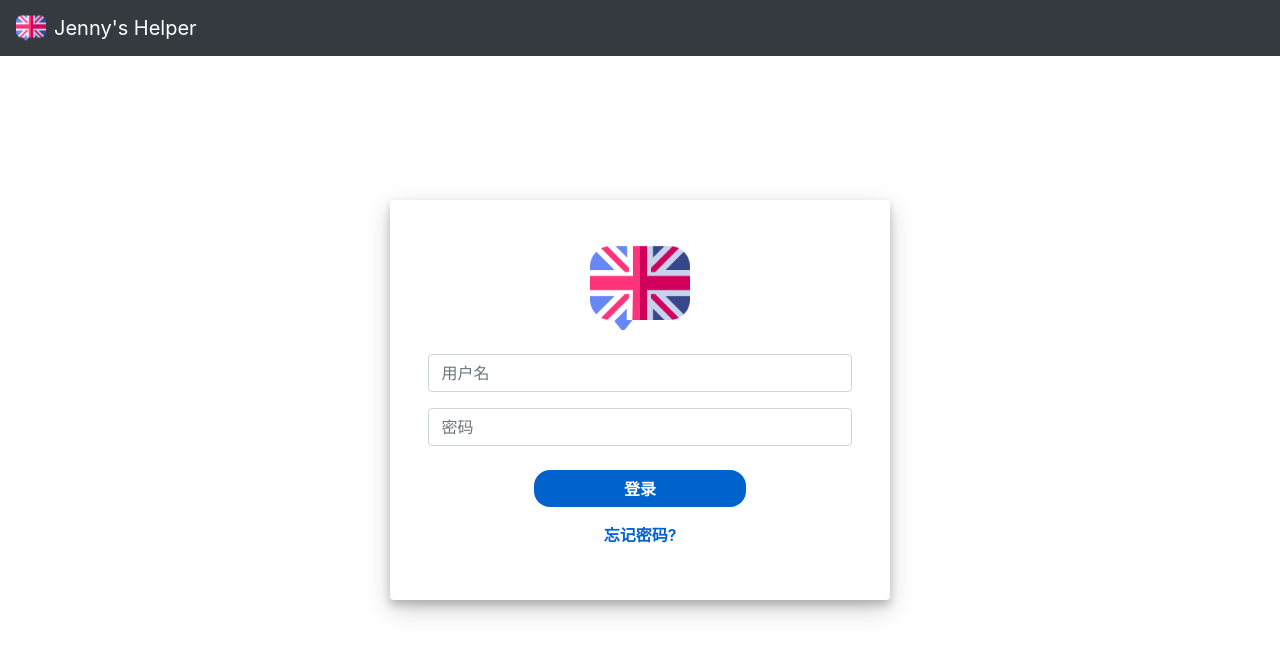
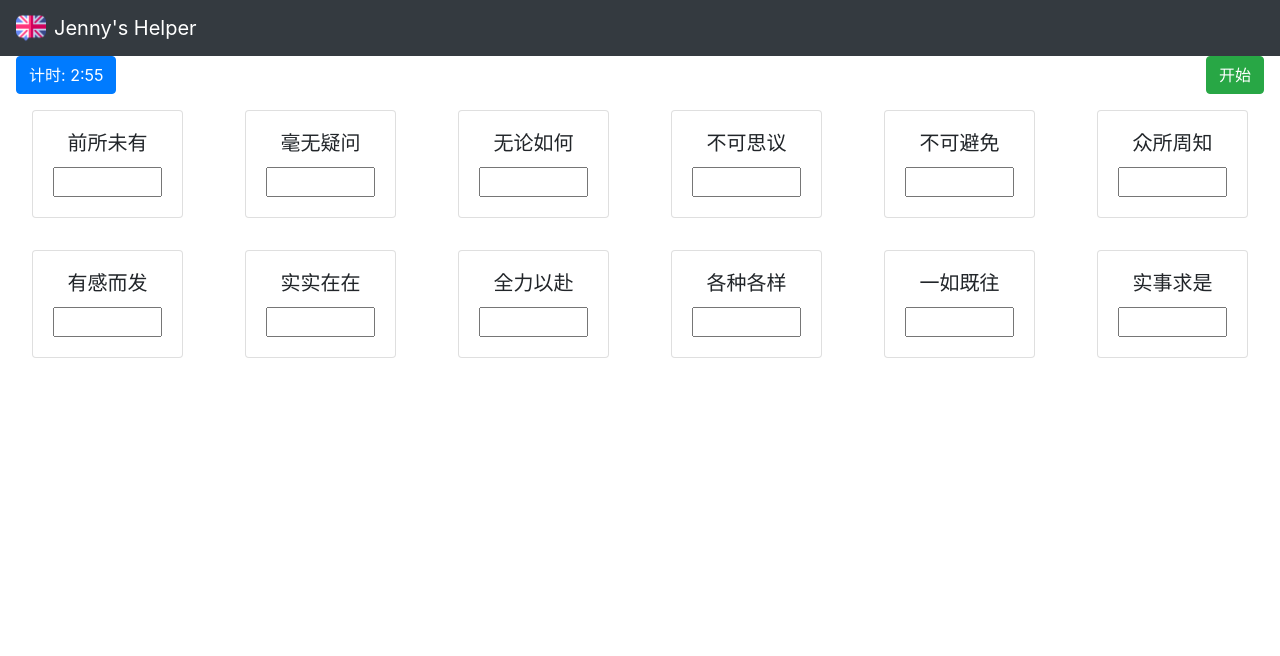
Before and after one commit to FrankLeeeee/Jenny-s-Helper, a React app: page /dictation in a window 1280 px wide. Built offline with nearby package versions, Linux system fonts and the light colour scheme.

Commit message:
add new pages

```diff
--- a/package.json
+++ b/package.json
@@ -20,6 +20,7 @@
   "homepage": "https://github.com/FrankLeeeee/Jenny-s-Helper#readme",
   "devDependencies": {
     "@babel/core": "^7.8.6",
+    "@babel/plugin-proposal-class-properties": "^7.8.3",
     "@babel/preset-env": "^7.8.6",
     "@babel/preset-react": "^7.8.3",
     "babel-loader": "^8.0.6",
--- a/src/components/login.js
+++ b/src/components/login.js
@@ -1,15 +1,15 @@
 import React, { Component } from "react";
 import "bootstrap/dist/css/bootstrap.min.css";
 import "../static/app.css";
-import logo from "../../public/assets/logo.png";
+import logo from "@/assets/logo.png";
 
 export default class Login extends Component {
   render() {
     return (
-      <div className="page-center general-form height-400 rounded">
+      <div className="general-form rounded">
         <form>
           <div className="text-center mb-3">
-            <img src={logo} width="100px" />
+            <img src={logo} width="100px" alt="logo" />
           </div>
           <div className="form-group">
             <input
--- a/src/components/navbar.js
+++ b/src/components/navbar.js
@@ -1,6 +1,6 @@
 import React from "react";
 import "bootstrap/dist/css/bootstrap.min.css";
-import logo from "../../public/assets/logo.png";
+import logo from "@/assets/logo.png";
 
 export default class Navbar extends React.Component {
   render() {
--- a/src/components/temperate.js
+++ b/src/components/temperate.js
@@ -6,7 +6,7 @@ import thermometer from "../../public/assets/thermometer.png";
 export default class Temperature extends Component {
   render() {
     return (
-      <div className="page-center general-form height-300 rounded">
+      <div className="general-form rounded">
         <form>
           <div className="text-center mb-3">
             <img src={thermometer} width="100px" />
--- /dev/null
+++ b/src/components/timer.js
@@ -0,0 +1,52 @@
+import React, { Component } from "react";
+
+export default class Timer extends Component {
+  constructor(props) {
+    super(props);
+    this.state = {
+      minutes: props.min,
+      seconds: 0
+    };
+  }
+
+  componentDidMount() {
+    this.myInterval = setInterval(() => {
+      const { seconds, minutes } = this.state;
+
+      if (seconds > 0) {
+        this.setState(({ seconds }) => ({
+          seconds: seconds - 1
+        }));
+      }
+      if (seconds === 0) {
+        if (minutes === 0) {
+          clearInterval(this.myInterval);
+        } else {
+          this.setState(({ minutes }) => ({
+            minutes: minutes - 1,
+            seconds: 59
+          }));
+        }
+      }
+    }, 1000);
+  }
+
+  componentWillUnmount() {
+    clearInterval(this.myInterval);
+  }
+
+  render() {
+    const { minutes, seconds } = this.state;
+    return (
+      <button className="btn btn-primary" width="100px">
+        {minutes === 0 && seconds === 0 ? (
+          <span>时间到！</span>
+        ) : (
+          <span>
+            计时: {minutes}:{seconds < 10 ? `0${seconds}` : seconds}
+          </span>
+        )}
+      </button>
+    );
+  }
+}
--- /dev/null
+++ b/src/components/wordcard.js
@@ -0,0 +1,23 @@
+import React from "react";
+import "bootstrap/dist/css/bootstrap.min.css";
+
+export default class WordCard extends React.Component {
+  constructor(props) {
+    super(props);
+  }
+
+  render() {
+    const { question } = this.props;
+
+    return (
+      <div className="p-3">
+        <div className="card">
+          <div className="card-body">
+            <h5 className="card-title text-center">{question}</h5>
+            <input type="text" className="w-100"></input>
+          </div>
+        </div>
+      </div>
+    );
+  }
+}
--- a/src/index.html
+++ b/src/index.html
@@ -3,7 +3,7 @@
   <head>
     <meta charset="UTF-8" />
     <meta name="viewport" content="width=device-width, initial-scale=1.0" />
-    <script src="./index.js"></script>
+    <script src="./index.js" type="javascript"></script>
     <title>Jenny's Helper</title>
   </head>
   <body>
--- /dev/null
+++ b/src/pages/dictationPage.js
@@ -0,0 +1,57 @@
+import React, { Component } from "react";
+import "bootstrap/dist/css/bootstrap.min.css";
+import "../static/app.css";
+import Navbar from "../components/navbar";
+import WordCard from "../components/wordcard";
+import Timer from "../components/timer";
+
+export default class DictationPage extends Component {
+  constructor() {
+    super();
+    this.questions_list = [
+      "前所未有",
+      "毫无疑问",
+      "无论如何",
+      "不可思议",
+      "不可避免",
+      "众所周知",
+      "有感而发",
+      "实实在在",
+      "全力以赴",
+      "各种各样",
+      "一如既往",
+      "实事求是"
+    ];
+  }
+
+  createCards = () => {
+    return this.questions_list.map((item, idx) => (
+      <div className="col-sm-6 col-md-4 col-lg-2">
+        <WordCard key={idx} question={item} />
+      </div>
+    ));
+  };
+
+  render() {
+    return (
+      <div>
+        <div>
+          <Navbar />
+        </div>
+        <div className="fluid-container pl-3 pr-3">
+          <div className="row">
+            <div className="col">
+              <div className="float-left">
+                <Timer min={3} />
+              </div>
+              <div className="float-right">
+                <button class="btn btn-success">开始</button>
+              </div>
+            </div>
+          </div>
+          <div className="row">{this.createCards()}</div>
+        </div>
+      </div>
+    );
+  }
+}
--- a/src/pages/loginPage.js
+++ b/src/pages/loginPage.js
@@ -1,4 +1,5 @@
 import React, { Component } from "react";
+import "bootstrap/dist/css/bootstrap.min.css";
 import Navbar from "../components/navbar";
 import Login from "../components/login";
 import "../static/app.css";
@@ -10,7 +11,7 @@ export default class LoginPage extends Component {
         <div>
           <Navbar />
         </div>
-        <div className="container">
+        <div className="page-center">
           <Login />
         </div>
       </div>
--- a/src/router.js
+++ b/src/router.js
@@ -1,16 +1,15 @@
 import React from "react";
 import { BrowserRouter as Router, Route, Switch } from "react-router-dom";
 import LoginPage from "./pages/loginPage";
-import TempPage from "./pages/tempPage";
+import DictationPage from "./pages/dictationPage";
 
 const MyRouter = () => (
   <Router>
-    <div>
-      <Switch>
-        <Route path="/" component={LoginPage} />
-        <Route path="/temperature" component={TempPage} />
-      </Switch>
-    </div>
+    <Switch>
+      <Route exact path="/" component={LoginPage} />
+      <Route exact path="/temperature" component={LoginPage} />
+      <Route exact path="/dictation" component={DictationPage} />
+    </Switch>
   </Router>
 );
 
--- a/src/static/app.css
+++ b/src/static/app.css
@@ -1,21 +1,3 @@
-.height-400 {
-  height: 400px;
-}
-
-.height-300 {
-  height: 300px;
-}
-
-.page-center {
-  position: absolute;
-  top: 0;
-  bottom: 0;
-  left: 0;
-  right: 0;
-
-  margin: auto;
-}
-
 .btnSubmit {
   width: 50%;
   border-radius: 1rem;
@@ -42,3 +24,11 @@
   padding: 3%;
   box-shadow: 0 5px 8px 0 rgba(0, 0, 0, 0.2), 0 9px 26px 0 rgba(0, 0, 0, 0.19);
 }
+
+.page-center {
+  position: fixed;
+  top: 50%;
+  left: 50%;
+  /* bring your own prefixes */
+  transform: translate(-50%, -50%);
+}
--- a/webpack.config.js
+++ b/webpack.config.js
@@ -2,7 +2,10 @@ const path = require("path");
 const HtmlWebpackPlugin = require("html-webpack-plugin");
 const UglifyJsPlugin = require("uglifyjs-webpack-plugin");
 const { CleanWebpackPlugin } = require("clean-webpack-plugin");
-let webpack = require("webpack");
+
+function resolve(dir) {
+  return path.join(__dirname, dir);
+}
 
 module.exports = {
   entry: "./src/index.js",
@@ -23,7 +26,8 @@ module.exports = {
   devServer: {
     contentBase: path.join(__dirname, "dist"),
     port: 9000,
-    open: true
+    open: true,
+    historyApiFallback: true
   },
   module: {
     rules: [
@@ -32,17 +36,13 @@ module.exports = {
         use: [{ loader: "style-loader" }, { loader: "css-loader" }]
       },
       {
-        test: /\.(png|jpe?g|gif)$/,
-        include: path.join(__dirname, "public/assets/"),
-        use: [{ loader: "url-loader" }, { loader: "file-loader" }]
+        test: /\.(png|jpg|jpeg|gif)$/,
+        include: path.join(__dirname, "public/"),
+        use: [{ loader: "url-loader" }]
       },
       {
         test: /\.(eot|ttf|woff|svg)$/,
         use: "file-loader"
-      },
-      {
-        test: /\.(htm|html)$/,
-        use: "html-withimg-loader"
       },
       {
         test: /\.js$/,
@@ -51,5 +51,10 @@ module.exports = {
         exclude: /node_modules/ // 排除掉node_modules，优化打包速度
       }
     ]
+  },
+  resolve: {
+    alias: {
+      "@": resolve("public") // 这样配置后 @ 可以指向 src 目录
+    }
   }
 };
```
Also changed, not shown: .babelrc, src/components/ntu.jpg (added), 3 other files.
